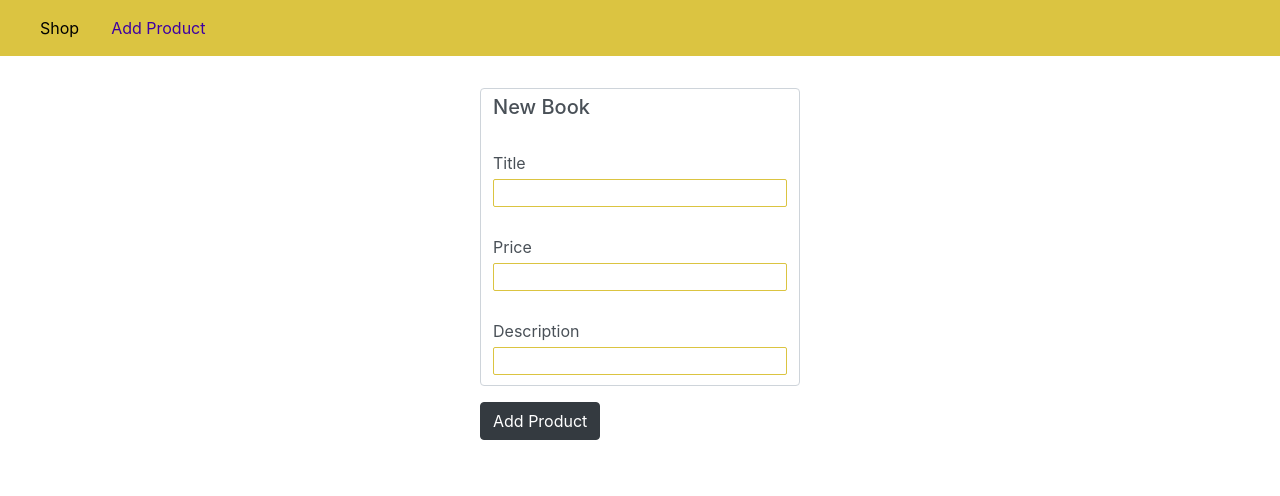
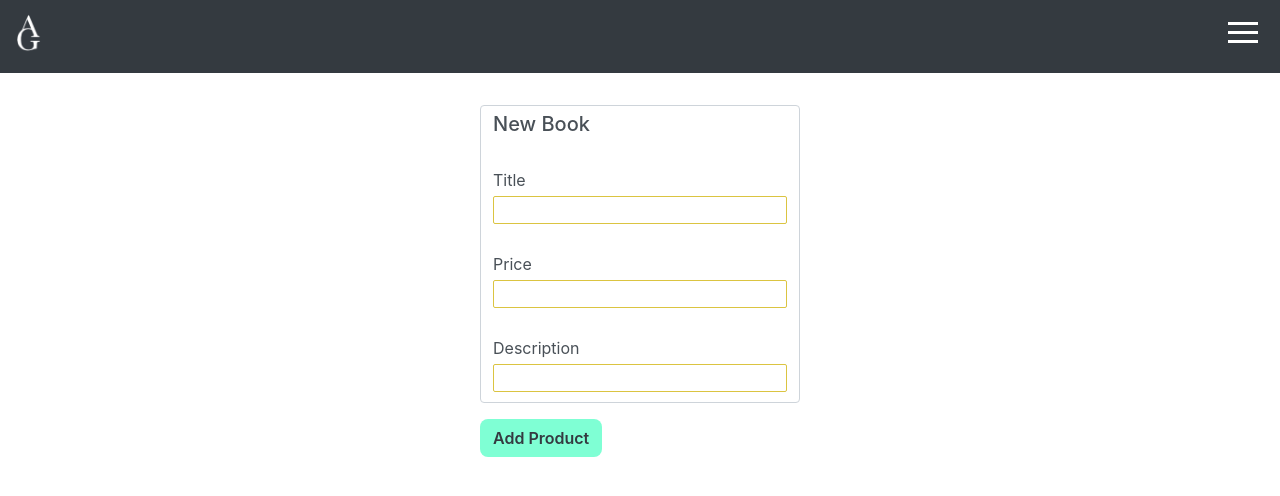
Before and after one commit to angie-garciapaz/02proveassingment, a Node server app: page /admin/add-product in a window 1280 px wide. Shown: the top 496 px of the page. Run offline with Node 20, Linux system fonts and the light colour scheme; some libraries are stand-ins or nearby versions.

Commit message:
week3 nav and color changes

```diff
--- a/public/css/main.css
+++ b/public/css/main.css
@@ -1,6 +1,7 @@
 body {
   padding: 0;
   margin: 0;
+  height: 100%;
   font-family: sans-serif;
 }
 
@@ -43,3 +44,66 @@ main {
 .main-header__item a.active {
   color: #3e00a1;
 }
+
+.menuOff {
+  display: none;
+}
+
+.menuOn {
+  display: block;
+}
+
+#menu {
+  border-top: 2px solid aquamarine;
+  list-style: none;
+  padding-left: 0;
+  text-align: right;
+}
+
+#menu a {
+  color: white;
+  text-decoration: none;
+}
+
+#menu a:hover {
+  color: aquamarine;
+}
+
+#btnMenu:focus {
+  outline: none;
+}
+
+#btnMenu {
+  background-color: transparent;
+  border: 0;
+}
+
+#btnMenu:hover {
+  background-color: #59646e;
+}
+
+#btnMenu div {
+  width: 30px;
+  height: 3px;
+  background-color: white;
+  margin-top: 6px;
+}
+
+div#line1 {
+  margin-top: 0;
+}
+
+.addBtn {
+  background-color: aquamarine;
+  color: #343a40;
+  font-weight: 600;
+  border-radius: 8px;
+  border: 1px solid transparent;
+  padding: 0.375rem 0.75rem;
+  font-size: 1rem;
+  line-height: 1.5;
+}
+
+.addBtn:hover {
+  background-color: rgb(89, 176, 147);
+}
--- /dev/null
+++ b/public/js/main.js
@@ -0,0 +1,13 @@
+function buttonclick()
+{
+    var menuList = document.getElementById("menu");
+    if (menuList.className == "menuOff")
+    {
+
+        menuList.className = "menuOn";
+    } else
+    {
+
+        menuList.className = "menuOff";
+    }
+}
--- a/views/add-product.ejs
+++ b/views/add-product.ejs
@@ -25,7 +25,7 @@
                         <input type="text" name="description" id="description">
 
                     </div>
-                    <button class="btn btn-dark" type="submit">Add Product</button>
+                    <button class="addBtn" type="submit">Add Product</button>
                 </form>
             </main>
 <%- include('includes/end.ejs') %>
--- a/views/includes/end.ejs
+++ b/views/includes/end.ejs
@@ -1,2 +1,6 @@
+<script src="https://code.jquery.com/jquery-3.2.1.slim.min.js" integrity="sha384-KJ3o2DKtIkvYIK3UENzmM7KCkRr/rE9/Qpg6aAZGJwFDMVNA/GpGFF93hXpG5KkN" crossorigin="anonymous"></script>
+<script src="https://cdnjs.cloudflare.com/ajax/libs/popper.js/1.12.9/umd/popper.min.js" integrity="sha384-ApNbgh9B+Y1QKtv3Rn7W3mgPxhU9K/ScQsAP7hUibX39j7fakFPskvXusvfa0b4Q" crossorigin="anonymous"></script>
+<script src="https://maxcdn.bootstrapcdn.com/bootstrap/4.0.0/js/bootstrap.min.js" integrity="sha384-JZR6Spejh4U02d8jOt6vLEHfe/JQGiRRSQQxSfFWpi1MquVdAyjUar5+76PVCmYl" crossorigin="anonymous"></script>
+<script src="/js/main.js"></script>
 </body>
 </html>
--- a/views/includes/head.ejs
+++ b/views/includes/head.ejs
@@ -7,4 +7,3 @@
     <title><%= pageTitle %></title>
     <link rel="stylesheet" href="/css/main.css">
     <link rel="stylesheet" href="https://maxcdn.bootstrapcdn.com/bootstrap/4.0.0/css/bootstrap.min.css" integrity="sha384-Gn5384xqQ1aoWXA+058RXPxPg6fy4IWvTNh0E263XmFcJlSAwiGgFAW/dAiS6JXm" crossorigin="anonymous">
-    <script src="https://maxcdn.bootstrapcdn.com/bootstrap/4.0.0/js/bootstrap.min.js" integrity="sha384-JZR6Spejh4U02d8jOt6vLEHfe/JQGiRRSQQxSfFWpi1MquVdAyjUar5+76PVCmYl" crossorigin="anonymous"></script>
--- a/views/includes/nav.ejs
+++ b/views/includes/nav.ejs
@@ -1,8 +1,24 @@
-<header class="main-header">
-    <nav class="main-header__nav">
-        <ul class="main-header__item-list">
-            <li class="main-header__item"><a class="<%= path === '/' ? 'active' : '' %>" href="/">Shop</a></li>
-            <li class="main-header__item"><a class="<%= path === '/admin/add-product' ? 'active' : '' %>" href="/admin/add-product">Add Product</a></li>
+<nav class=" d-flex navbar navbar-expand-sm bg-dark flex-column">
+    <div class="d-flex justify-content-between w-100">
+        <a class="navbar-brand" href="/">
+            <img src="/images/logo.png" alt="AG Logo" style="width: 25px;">
+        </a>
+
+        <button id="btnMenu" onclick="buttonclick()">
+            <div id="line1"></div>
+            <div></div>
+            <div></div>
+        </button>
+    </div>
+
+    <div class="d-flex flex-column w-100 mt-2">
+        <ul id="menu" class="menuOff">
+            <li class="mt-2">
+                <a class="<%= path === '/' ? 'active' : '' %>" href="/">Shop</a>
+            </li>
+            <li>
+                <a class="<%= path === '/admin/add-product' ? 'active' : '' %>" href="/admin/add-product">Add Product</a>
+            </li>
         </ul>
-    </nav>
-</header>
+    </div>
+</nav>
```
Also changed, not shown: package.json (+7 -3 lines), views/shop.ejs (+20 -13 lines), public/images/logo.png (added), 4 other files.
